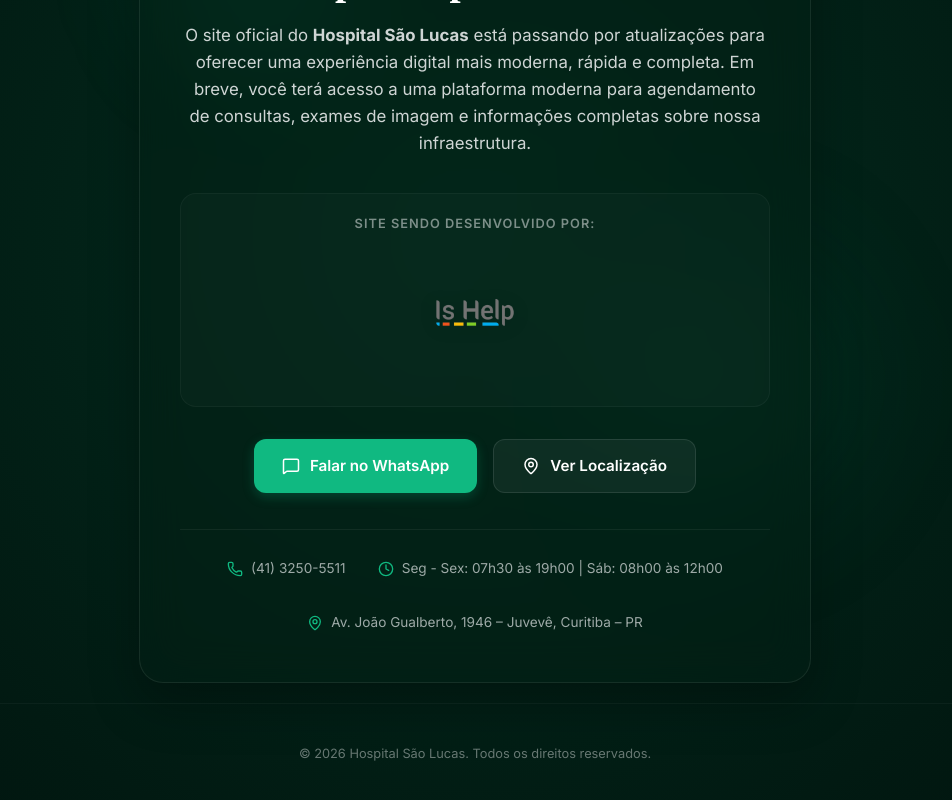
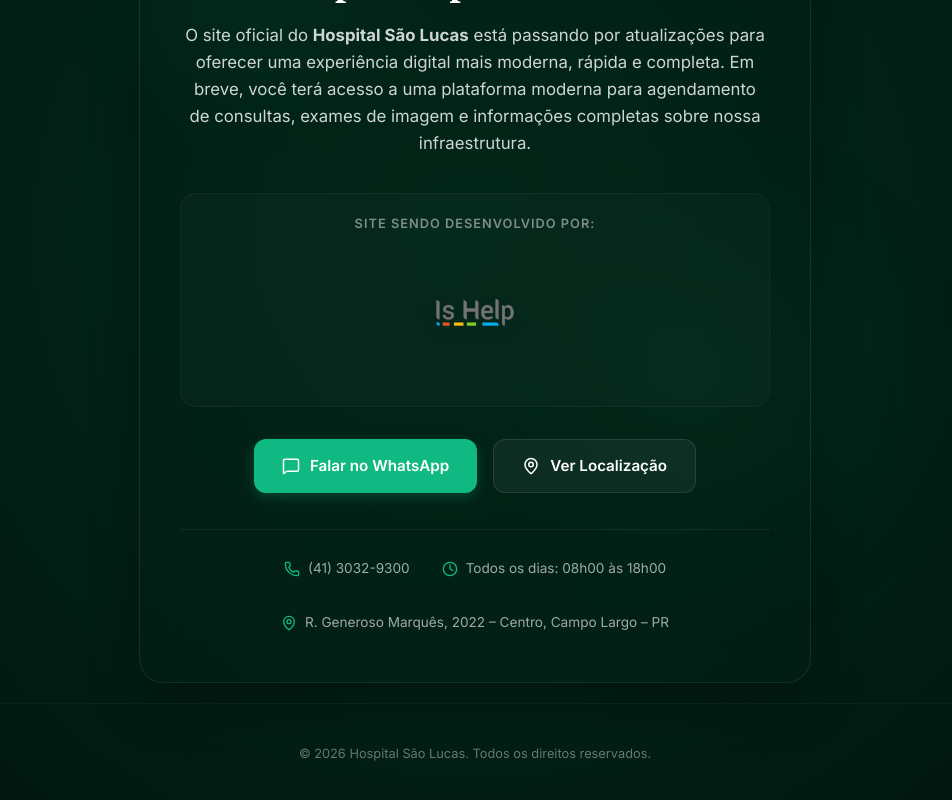
Before and after one commit to ishelp-lab/hsl, a React (Vite) app: page / in a window 1280 px wide. Shown: the part 332-1132 px from the top of the page, without its empty margins (165-1117 px from the left). Built offline with nearby package versions, Linux system fonts and the light colour scheme.

Commit message:
Mudança de logo e infos

```diff
--- a/src/App.jsx
+++ b/src/App.jsx
@@ -36,7 +36,7 @@
     return <OriginalApp />
   }
 
-  const wppBaseUrl = "https://wa.me/554132505511"
+  const wppBaseUrl = "https://wa.me/554130329300"
   const getWppLink = (message) => `${wppBaseUrl}?text=${encodeURIComponent(message)}`
 
   return (
@@ -95,7 +95,7 @@
               Falar no WhatsApp
             </a>
             <a
-              href="https://maps.google.com/?q=Av.+João+Gualberto,+1946+-+Juvevê,+Curitiba+-+PR"
+              href="https://maps.google.com/?q=R.+Generoso+Marquês,+2022+-+Centro,+Campo+Largo+-+PR,+83601-050"
               target="_blank"
               rel="noopener noreferrer"
               className="m-btn m-btn-secondary"
@@ -106,22 +106,22 @@
           </div>
 
           <div className="m-contact-bar">
-            <a href="tel:+554132505511" className="m-contact-item">
+            <a href="tel:+554130329300" className="m-contact-item">
               <Phone className="m-contact-icon" size={16} />
-              (41) 3250-5511
+              (41) 3032-9300
             </a>
             <div className="m-contact-item">
               <Clock className="m-contact-icon" size={16} />
-              Seg - Sex: 07h30 às 19h00 | Sáb: 08h00 às 12h00
+              Todos os dias: 08h00 às 18h00
             </div>
             <a
-              href="https://maps.google.com/?q=Av.+João+Gualberto,+1946+-+Juvevê,+Curitiba+-+PR"
+              href="https://maps.google.com/?q=R.+Generoso+Marquês,+2022+-+Centro,+Campo+Largo+-+PR,+83601-050"
               target="_blank"
               rel="noopener noreferrer"
               className="m-contact-item"
             >
               <MapPin className="m-contact-icon" size={16} />
-              Av. João Gualberto, 1946 – Juvevê, Curitiba – PR
+              R. Generoso Marquês, 2022 – Centro, Campo Largo – PR
             </a>
           </div>
         </div>
--- a/src/App.original.jsx
+++ b/src/App.original.jsx
@@ -68,7 +68,7 @@
   }
 
   // Base phone and messages
-  const wppBaseUrl = "https://wa.me/554132505511"
+  const wppBaseUrl = "https://wa.me/554130329300"
   const getWppLink = (message) => `${wppBaseUrl}?text=${encodeURIComponent(message)}`
 
   const exams = [
@@ -577,7 +577,7 @@
                 </div>
                 <div className="contact-method-text">
                   <h4>Telefone e WhatsApp</h4>
-                  <p><a href="tel:+554132505511" style={{ fontWeight: '500' }}>(41) 3250-5511</a></p>
+                  <p><a href="tel:+554130329300" style={{ fontWeight: '500' }}>(41) 3032-9300</a></p>
                 </div>
               </div>
 
@@ -587,7 +587,7 @@
                 </div>
                 <div className="contact-method-text">
                   <h4>Endereço</h4>
-                  <p>Av. João Gualberto, 1946 – Juvevê, Curitiba – PR</p>
+                  <p>R. Generoso Marquês, 2022 – Centro, Campo Largo – PR, 83601-050</p>
                 </div>
               </div>
 
@@ -598,8 +598,8 @@
                 <div className="contact-method-text">
                   <h4>Horário de Atendimento</h4>
                   <p>
-                    Segunda a Sexta: 07h30 às 19h00<br />
-                    Sábados: 08h00 às 12h00
+                    Todos os dias:<br />
+                    08h00 às 18h00
                   </p>
                 </div>
               </div>
@@ -607,10 +607,10 @@
           </div>
 
           <div className="map-container">
-            {/* Real embedded Google Map centered near Juvevê, Curitiba */}
+            {/* Real embedded Google Map centered near Campo Largo */}
             <iframe
               title="Mapa de Localização do Hospital São Lucas"
-              src="https://www.google.com/maps/embed?pb=!1m18!1m12!1m3!1d3603.435728347895!2d-49.2612739!3d-25.4236577!2m3!1f0!2f0!3f0!3m2!1i1024!2i768!4f13.1!3m3!1m2!1s0x94dce447781b0a5b%3A0x6b4efd8c0b29a28c!2sAv.%20Jo%C3%A3o%20Gualberto%2C%201946%20-%20Juvev%C3%AA%2C%20Curitiba%20-%20PR%2C%2080030-000!5e0!3m2!1spt-BR!2sbr!4v1700000000000!5m2!1spt-BR!2sbr"
+              src="https://www.google.com/maps/embed?pb=!1m18!1m12!1m3!1d3604.597654516139!2d-49.53974442469956!3d-25.40555677755866!2m3!1f0!2f0!3f0!3m2!1i1024!2i768!4f13.1!3m3!1m2!1s0x94ddf93c5d63ef1b%3A0x6e9f78328761a296!2sR.%20Generoso%20Marques%2C%202022%20-%20Centro%2C%20Campo%20Largo%20-%20PR%2C%2083601-390!5e0!3m2!1spt-BR!2sbr!4v1721000000000!5m2!1spt-BR!2sbr"
               className="map-iframe"
               allowFullScreen=""
               loading="lazy"
```
Also changed, not shown: public/logo.png.
